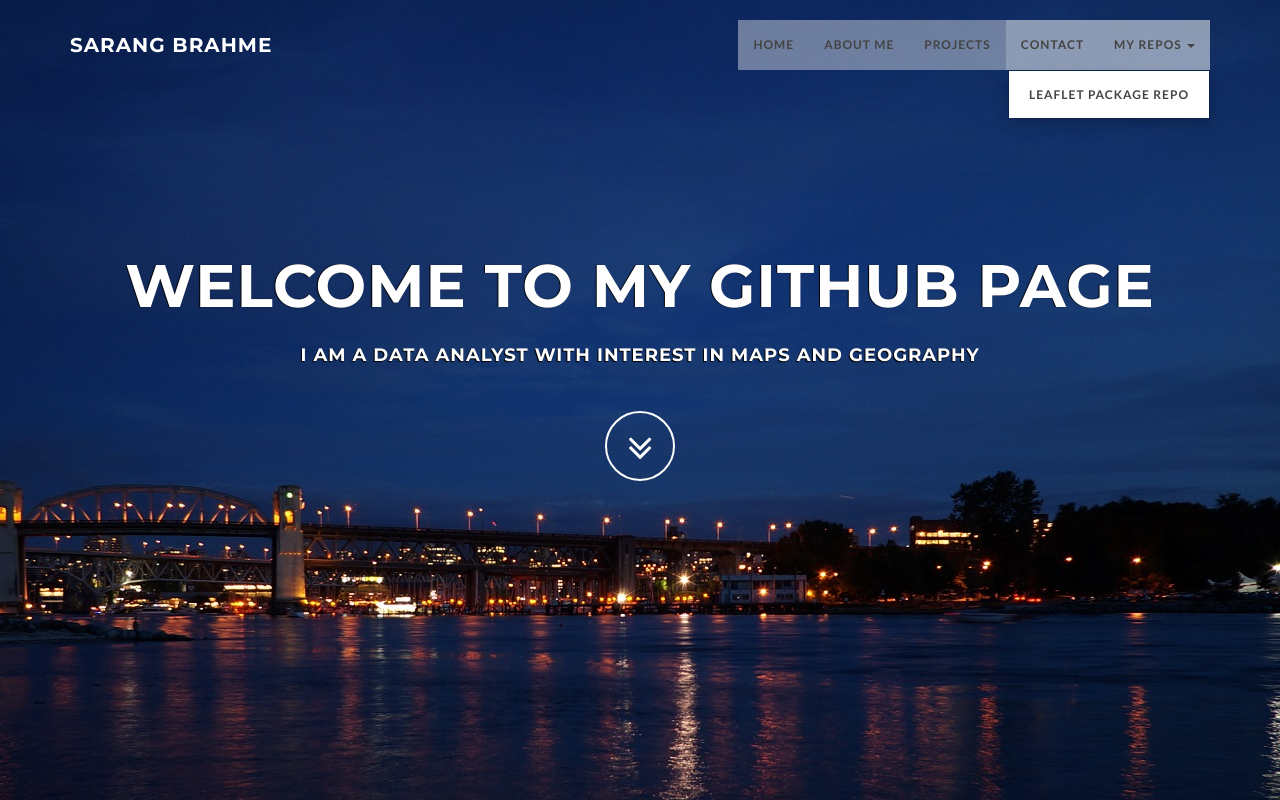
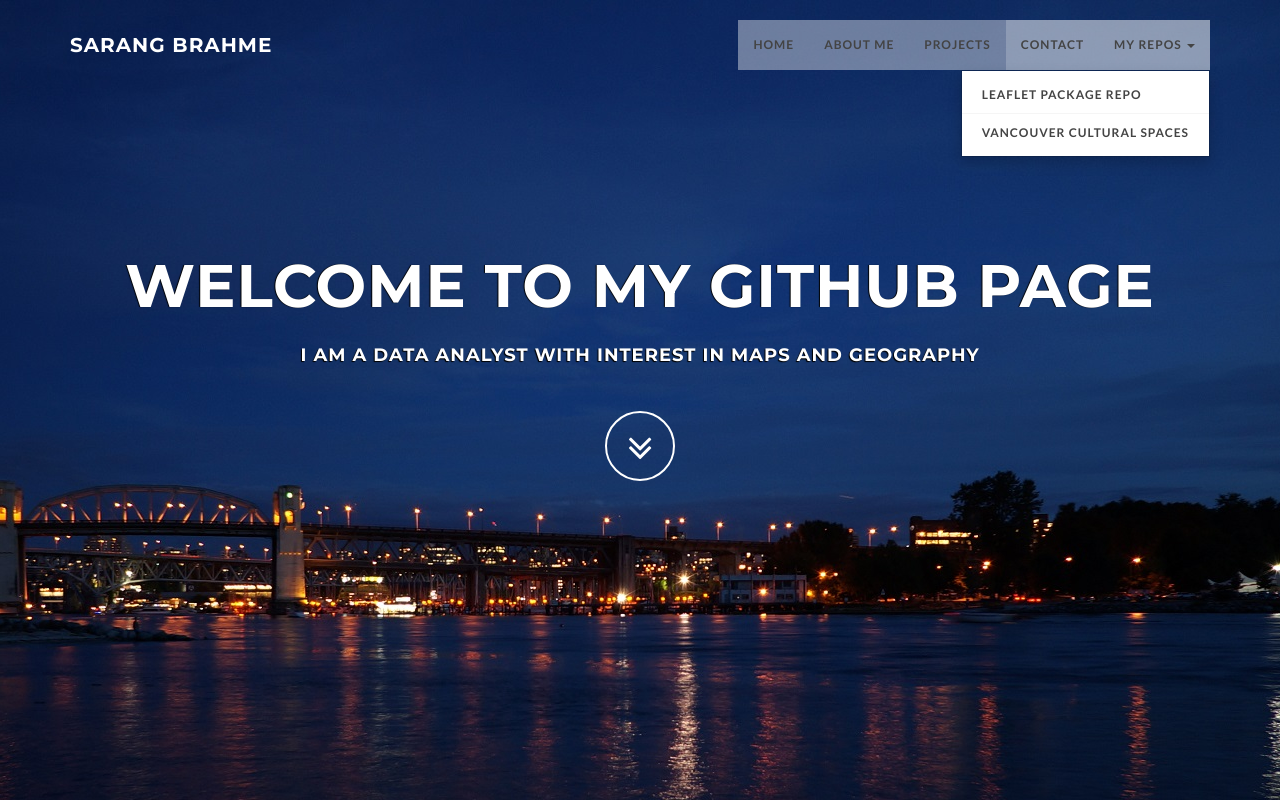
Before and after one commit to ssbrahme/ssbrahme.github.io, a plain HTML site: page index.html in a window 1280 px wide. Both pictures are taken after a click on the link "MY REPOS". Shown: the top 800 px of the page. Drawn offline with Linux system fonts and the light colour scheme.

Commit message:
Update index.html

```diff
--- a/index.html
+++ b/index.html
@@ -49,6 +49,7 @@
           <a href="#" class="dropdown-toggle" data-toggle="dropdown">My Repos <b class="caret"></b></a>
           <ul class="dropdown-menu">
             <li><a href="http://github.com/sxbrahme/Leaflet_Package">Leaflet Package Repo</a></li>
+            <li><a href="https://github.com/sxbrahme/vanmap">Vancouver Cultural Spaces</a></li>
            </ul>
         </li>
       </ul>
```
